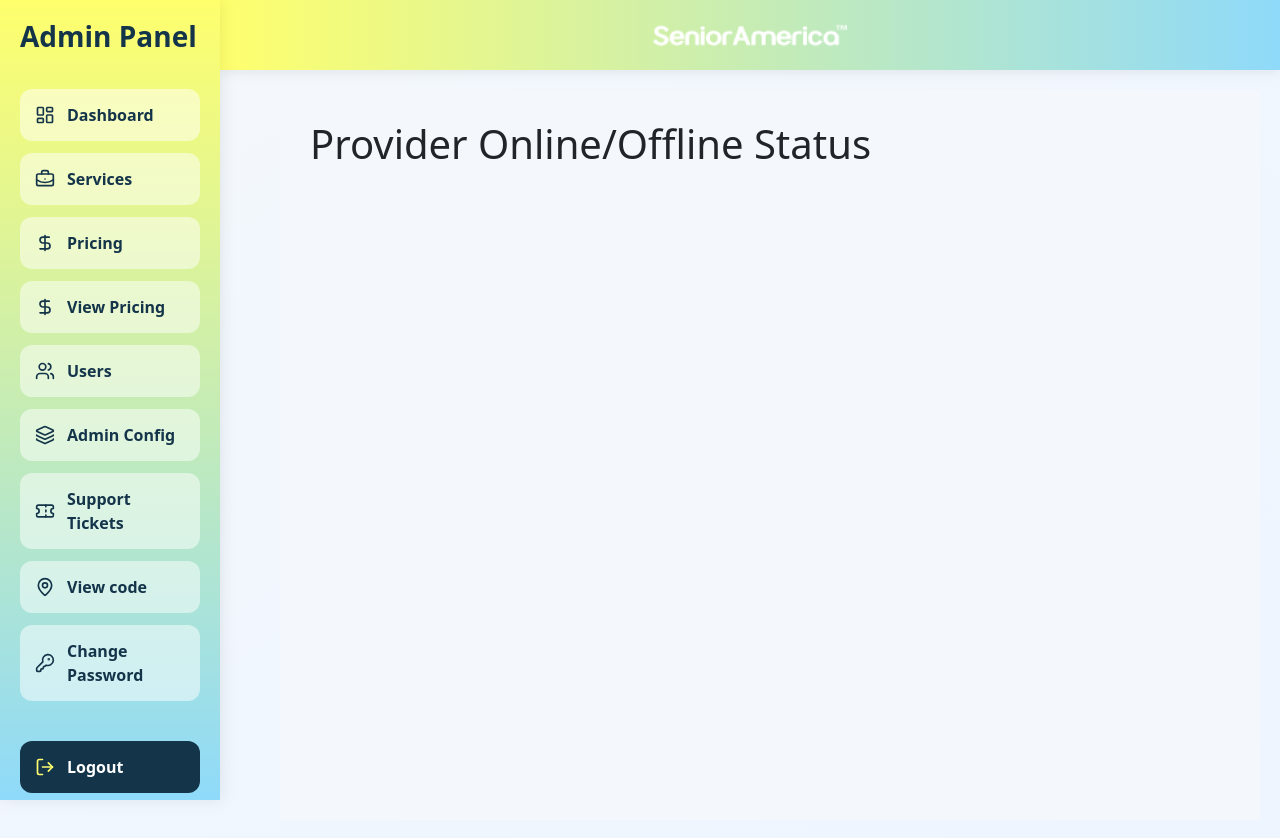
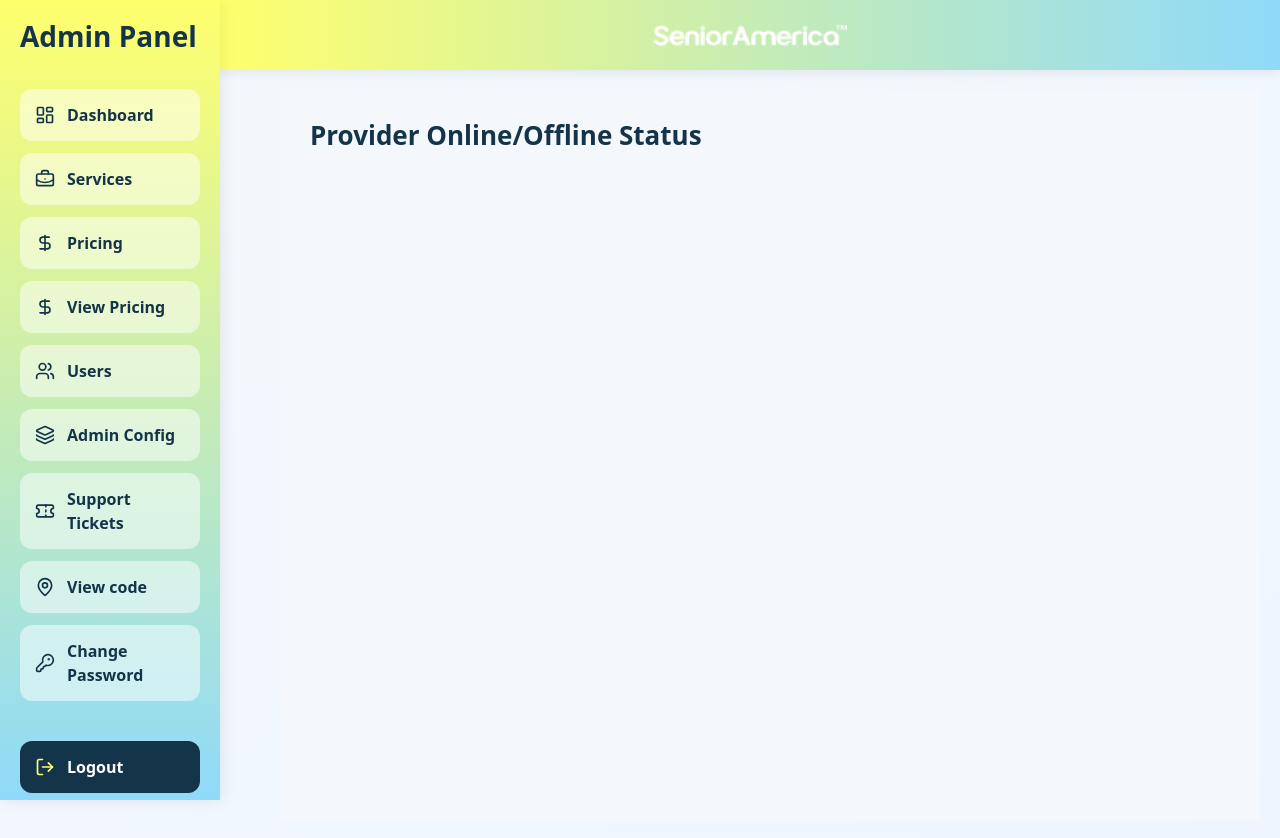
Before and after one commit to Bulbul87/new_admin_web, a React (Vite) app: page /provider-status in a window 1280 px wide. Built offline with nearby package versions, Linux system fonts and the light colour scheme; sample sign-in values are in the browser's storage.

Commit message:
styling  added

```diff
--- a/src/screens/provideronlineoflinestatus.tsx
+++ b/src/screens/provideronlineoflinestatus.tsx
@@ -10,8 +10,13 @@ const ProviderOnlineOfflineStatus = () => {
         background: '#f4f7fb',
         boxSizing: 'border-box',
       }}>
-      <h1>Provider Online/Offline Status</h1>
-      {/* Add your content here */}
+      <h1 style={{
+              color: '#14344A',
+              fontSize: '26px',
+              fontWeight: 700,
+              margin: '0 0 8px',
+            }} >Provider Online/Offline Status</h1>
+
     </div>
   );
 };
```
